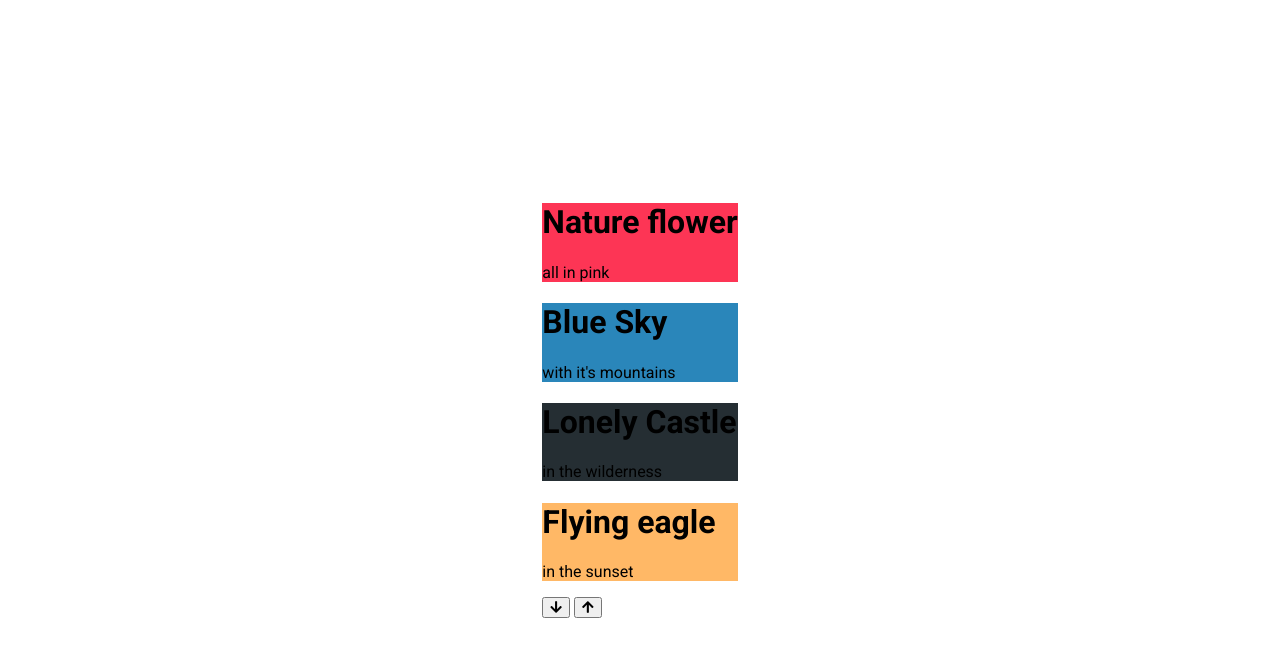
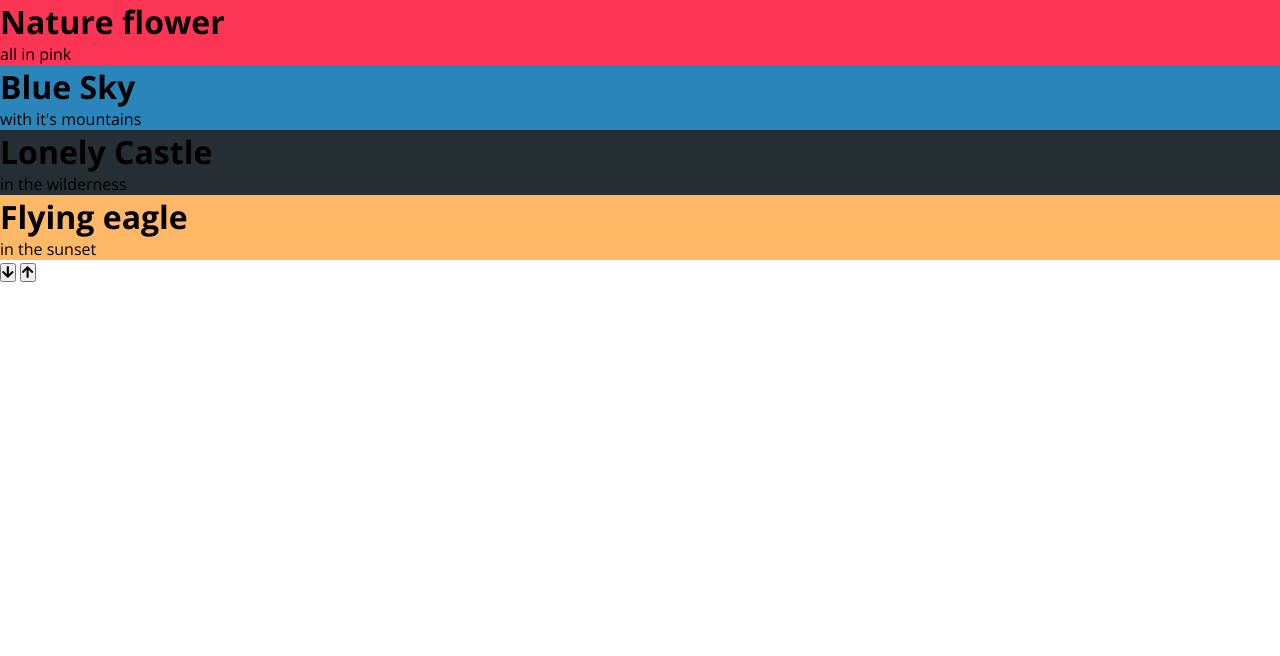
Before and after one commit to vagfou/double-vertical-slider, a plain HTML site: page index.html in a window 1280 px wide. Drawn offline with nearby package versions, Linux system fonts and the light colour scheme; grey boxes are pictures that could not be loaded.

Commit message:
slider container hard styled

```diff
--- a/style.css
+++ b/style.css
@@ -1,16 +1,23 @@
-@import url('https://fonts.googleapis.com/css2?family=Roboto:wght@400;700&display=swap');
+@import url('https://fonts.googleapis.com/css2?family=Open+Sans:wght@400;700&display=swap');
 
 * {
   box-sizing: border-box;
+  margin: 0;
+  padding: 0;
 }
 
 body {
-  font-family: 'Roboto', sans-serif;
-  display: flex;
-  flex-direction: column;
-  align-items: center;
-  justify-content: center;
-  height: 100vh;
+  font-family: 'Open Sans', sans-serif;
+   height: 100vh;
   overflow: hidden;
   margin: 0;
 }
+
+.slider-container {
+  position: relative;
+  overflow: hidden;
+  width: 100vw;
+  height: 100vh;
+}
+
+.lef
```
